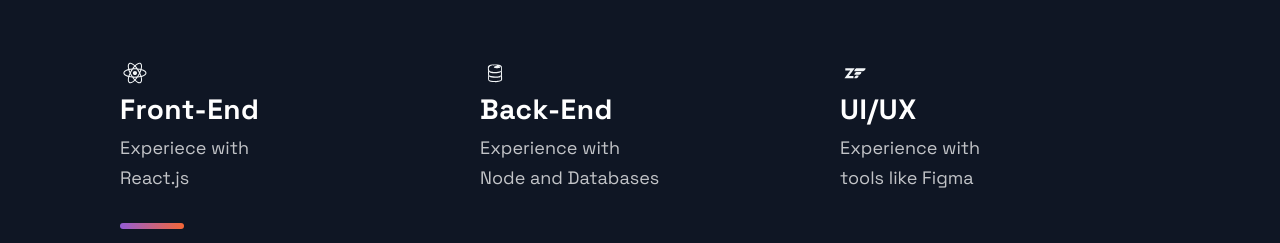
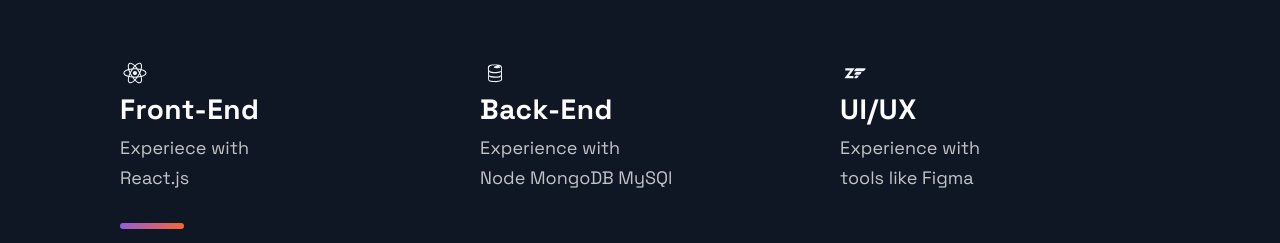
Before and after one commit to FangshengXuJason/Personal-Porforlio, a Next.js app: page / in a window 1280 px wide. Shown: the part 2560-2803 px from the top of the page. Built offline with nearby package versions, Linux system fonts and the light colour scheme.

Commit message:
Update Technologies.js
format code, update my skills

```diff
--- a/src/components/Technologies/Technologies.js
+++ b/src/components/Technologies/Technologies.js
@@ -1,20 +1,31 @@
-import React from 'react';
-import { DiFirebase, DiReact, DiZend } from 'react-icons/di';
-import { Section, SectionDivider, SectionText, SectionTitle } from '../../styles/GlobalComponents';
-import { List, ListContainer, ListItem, ListParagraph, ListTitle } from './TechnologiesStyles';
+import React from 'react'
+import { DiFirebase, DiReact, DiZend } from 'react-icons/di'
+import {
+  Section,
+  SectionDivider,
+  SectionText,
+  SectionTitle,
+} from '../../styles/GlobalComponents'
+import {
+  List,
+  ListContainer,
+  ListItem,
+  ListParagraph,
+  ListTitle,
+} from './TechnologiesStyles'
 
-const Technologies = () =>  (
-  <Section id="tech">
+const Technologies = () => (
+  <Section id='tech'>
     <SectionDivider divider />
     <SectionTitle>Technologies</SectionTitle>
     <SectionText>
-      I've worked with a range a technologies in the web development world.
-      From Back-end To Design
+      I've worked with a range a technologies in the web development world. From
+      Back-end To Design
     </SectionText>
     <List>
       <ListItem>
         <picture>
-          <DiReact size="3rem" />
+          <DiReact size='3rem' />
         </picture>
         <ListContainer>
           <ListTitle>Front-End</ListTitle>
@@ -26,19 +37,19 @@ const Technologies = () =>  (
       </ListItem>
       <ListItem>
         <picture>
-          <DiFirebase size="3rem" />
+          <DiFirebase size='3rem' />
         </picture>
         <ListContainer>
           <ListTitle>Back-End</ListTitle>
           <ListParagraph>
             Experience with <br />
-            Node and Databases
+            Node MongoDB MySQl
           </ListParagraph>
         </ListContainer>
       </ListItem>
       <ListItem>
         <picture>
-          <DiZend size="3rem" />
+          <DiZend size='3rem' />
         </picture>
         <ListContainer>
           <ListTitle>UI/UX</ListTitle>
@@ -51,6 +62,6 @@ const Technologies = () =>  (
     </List>
     <SectionDivider colorAlt />
   </Section>
-);
+)
 
-export default Technologies;
+export default Technologies
```
